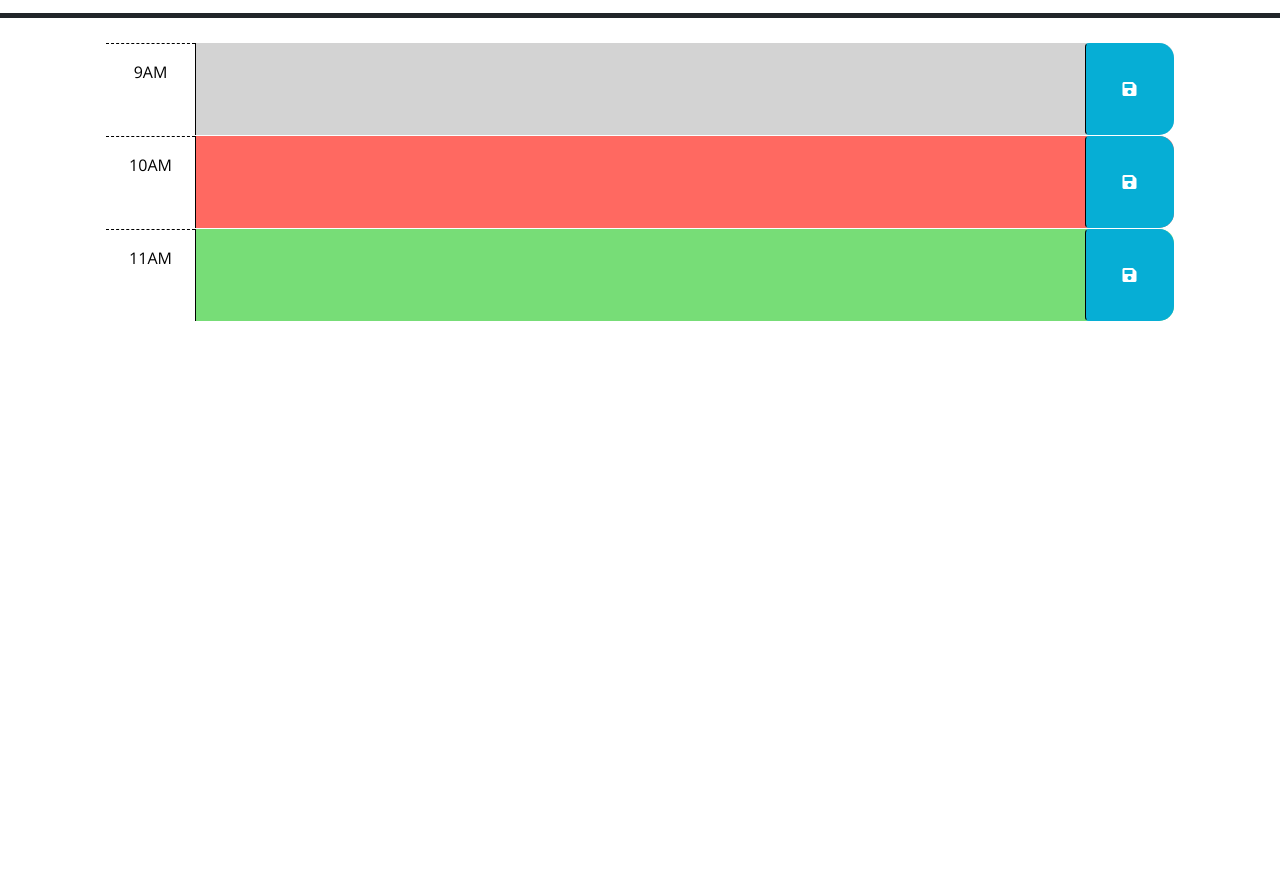
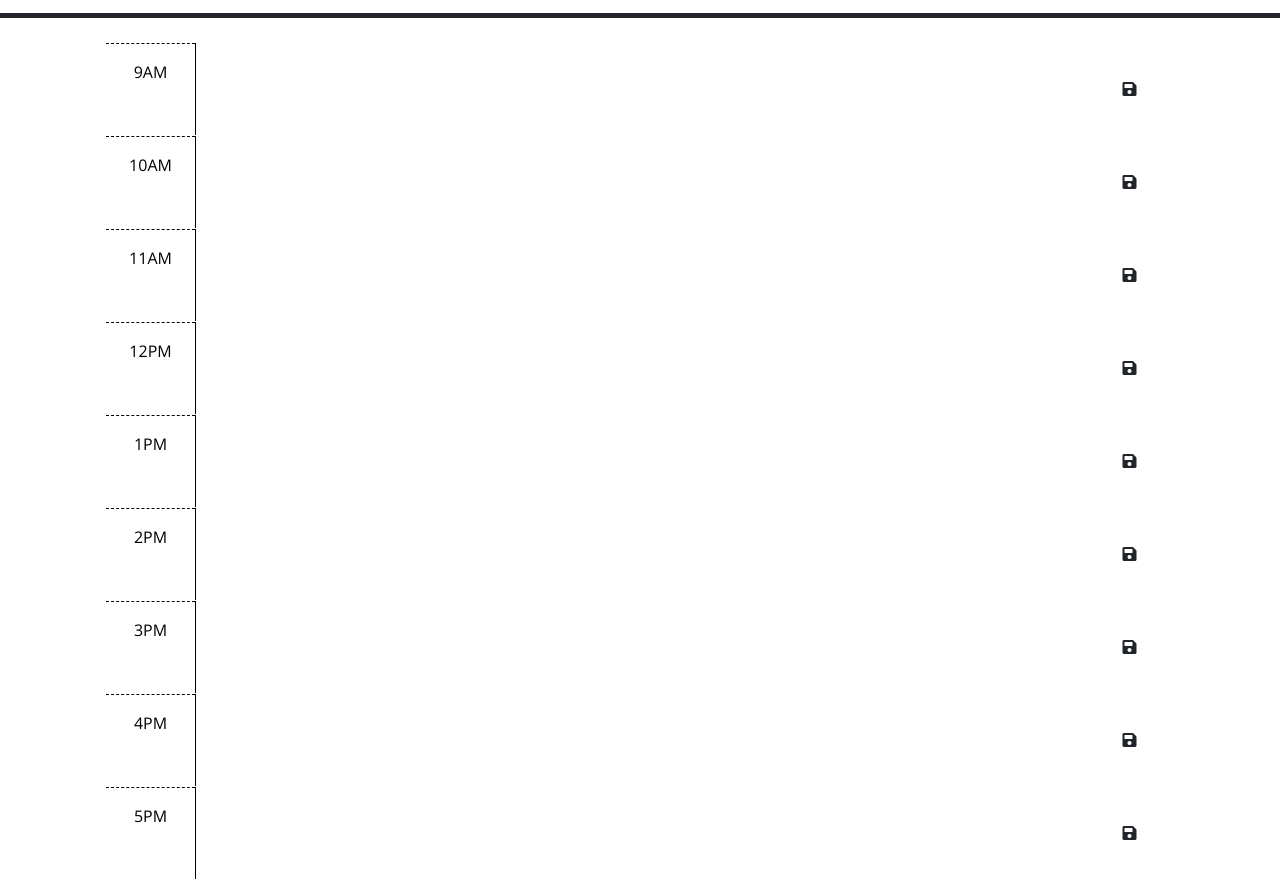
Before and after one commit to DNasson/Work-Day-Scheduler, a plain HTML site: page index.html in a window 1280 px wide. Shown: the part 260-1139 px from the top of the page. Before the commit the page ends 800 px from the top, so only its background shows below. Drawn offline with nearby package versions, Linux system fonts and the light colour scheme.

Commit message:
"add rest of times, save button js"

```diff
--- a/assets/script.js
+++ b/assets/script.js
@@ -1,6 +1,10 @@
+var timeDisplayel = $('#currentDay');
+var hours = $('#hoursDay');
+
 // Wrap all code that interacts with the DOM in a call to jQuery to ensure that
 // the code isn't run until the browser has finished rendering all the elements
 // in the html.
+
 $(function () {
     // TODO: Add a listener for click events on the save button. This code should
     // use the id in the containing time-block as a key to save the user input in
@@ -8,10 +12,67 @@ $(function () {
     // function? How can DOM traversal be used to get the "hour-x" id of the
     // time-block containing the button that was clicked? How might the id be
     // useful when saving the description in local storage?
-    var plan = $('#9am')
-    var saveBtn = $('.saveBtn');
+      // for (var i = 0; i < hours.length; i++)
+      //     var hourBtn = $('<button>');
+      //     hourBtn.addClass('hour-button btn btn-info');
+      //     hourBtn.attr('data-letter', hours[i]);
+      //     hourBtn.text(hours[i]);
+      //     buttonListEl.append(hourBtn);
+
+
+      var saveBtn = $('.saveBtn9');
       saveBtn.on('click', function () {
-        localStorage.setItem("task", plan);
+        var hour1 = $(this).siblings('.description9').val();
+        localStorage.setItem("9am", hour1);
+        // var getTask = localStorage.getItem("9am");
+
+      });
+      var saveBtn = $('.saveBtn10');
+      saveBtn.on('click', function () {
+      var hour2 = $(this).siblings('.description10').val();
+        localStorage.setItem("10am", hour2);
+      });
+
+      var saveBtn = $('.saveBtn11');
+      saveBtn.on('click', function () {
+      var hour3 = $(this).siblings('.description11').val();
+        localStorage.setItem("11am", hour3);
+      });
+
+      var saveBtn = $('.saveBtn12');
+      saveBtn.on('click', function () {
+      var hour4 = $(this).siblings('.description12').val();
+        localStorage.setItem("12pm", hour4);
+      });
+
+      var saveBtn = $('.saveBtn1');
+      saveBtn.on('click', function () {
+      var hour5 = $(this).siblings('.description1').val();
+        localStorage.setItem("1pm", hour5);
+      });
+
+      var saveBtn = $('.saveBtn2');
+      saveBtn.on('click', function () {
+      var hour6 = $(this).siblings('.description2').val();
+        localStorage.setItem("2pm", hour6);
+      });
+
+      var saveBtn = $('.saveBtn3');
+      saveBtn.on('click', function () {
+      var hour7 = $(this).siblings('.description3').val();
+        localStorage.setItem("3pm", hour7);
+      });
+
+      var saveBtn = $('.saveBtn4');
+      saveBtn.on('click', function () {
+      var hour8 = $(this).siblings('.description4').val();
+        localStorage.setItem("4pm", hour8);
+      });
+
+      var saveBtn = $('.saveBtn5');
+      saveBtn.on('click', function () {
+      var hour9 = $(this).siblings('.description5').val();
+        localStorage.setItem("5pm", hour9);
       });
 
     // TODO: Add code to apply the past, present, or future class to each time
--- a/index.html
+++ b/index.html
@@ -28,50 +28,81 @@
       <p class="lead">A simple calendar app for scheduling your work day</p>
       <p id="currentDay" class="lead"></p>
     </header>
-    <div class="container-lg px-5">
-      <!-- Use class for "past", "present", and "future" to apply styles to the
-        time-block divs accordingly. The javascript will need to do this by
-        adding/removing these classes on each div by comparing the hour in the
-        id to the current hour. The html provided below is meant to be an example
-        demonstrating how the css provided can be leveraged to create the
-        desired layout and colors. The html below should be removed or updated
-        in the finished product. Remember to delete this comment once the
-        code is implemented.
-        -->
+    <div id="hoursDay" class="container-lg px-5">
 
-      <!-- Example of a past time block. The "past" class adds a gray background color. -->
-      <div id="hour-9" class="row time-block past">
+      <div id="hour-9" class="row time-block">
         <div class="col-2 col-md-1 hour text-center py-3">9AM</div>
-        <textarea name= "9am" class="col-8 col-md-10 description" id="9am" rows="3"> </textarea>
-        <button class="btn saveBtn col-2 col-md-1" aria-label="save">
+        <textarea class="col-8 col-md-10 description9"rows="3"> </textarea>
+        <button class="btn saveBtn9 col-2 col-md-1" aria-label="save">
           <i class="fas fa-save" aria-hidden="true"></i>
         </button>
       </div>
 
-      <!-- Example of a a present time block. The "present" class adds a red background color. -->
-      <div id="hour-10" class="row time-block present">
+      <div id="hour-10" class="row time-block">
         <div class="col-2 col-md-1 hour text-center py-3">10AM</div>
-        <textarea class="col-8 col-md-10 description" rows="3"> </textarea>
-        <button class="btn saveBtn col-2 col-md-1" aria-label="save">
+        <textarea class="col-8 col-md-10 description10" rows="3"> </textarea>
+        <button class="btn saveBtn10 col-2 col-md-1" aria-label="save">
           <i class="fas fa-save" aria-hidden="true"></i>
         </button>
       </div>
 
-      <!-- Example of a future time block. The "future" class adds a green background color. -->
-      <div id="hour-11" class="row time-block future">
+      <div id="hour-11" class="row time-block">
         <div class="col-2 col-md-1 hour text-center py-3">11AM</div>
-        <textarea class="col-8 col-md-10 description" rows="3"> </textarea>
-        <button class="btn saveBtn col-2 col-md-1" aria-label="save">
+        <textarea class="col-8 col-md-10 description11" rows="3"> </textarea>
+        <button class="btn saveBtn11 col-2 col-md-1" aria-label="save">
+          <i class="fas fa-save" aria-hidden="true"></i>
+        </button>
+      </div>
+
+      <div id="hour-12" class="row time-block">
+        <div class="col-2 col-md-1 hour text-center py-3">12PM</div>
+        <textarea class="col-8 col-md-10 description12" rows="3"> </textarea>
+        <button class="btn saveBtn12 col-2 col-md-1" aria-label="save">
+          <i class="fas fa-save" aria-hidden="true"></i>
+        </button>
+      </div>
+
+      <div id="hour-1" class="row time-block">
+        <div class="col-2 col-md-1 hour text-center py-3">1PM</div>
+        <textarea class="col-8 col-md-10 description1" rows="3"> </textarea>
+        <button class="btn saveBtn1 col-2 col-md-1" aria-label="save">
+          <i class="fas fa-save" aria-hidden="true"></i>
+        </button>
+      </div>
+
+      <div id="hour-2" class="row time-block">
+        <div class="col-2 col-md-1 hour text-center py-3">2PM</div>
+        <textarea class="col-8 col-md-10 description2" rows="3"> </textarea>
+        <button class="btn saveBtn2 col-2 col-md-1" aria-label="save">
+          <i class="fas fa-save" aria-hidden="true"></i>
+        </button>
+      </div>
+
+      <div id="hour-3" class="row time-block">
+        <div class="col-2 col-md-1 hour text-center py-3">3PM</div>
+        <textarea class="col-8 col-md-10 description3" rows="3"> </textarea>
+        <button class="btn saveBtn3 col-2 col-md-1" aria-label="save">
+          <i class="fas fa-save" aria-hidden="true"></i>
+        </button>
+      </div>
+
+      <div id="hour-4" class="row time-block">
+        <div class="col-2 col-md-1 hour text-center py-3">4PM</div>
+        <textarea class="col-8 col-md-10 description4" rows="3"> </textarea>
+        <button class="btn saveBtn4 col-2 col-md-1" aria-label="save">
+          <i class="fas fa-save" aria-hidden="true"></i>
+        </button>
+      </div>
+
+      <div id="hour-5" class="row time-block">
+        <div class="col-2 col-md-1 hour text-center py-3">5PM</div>
+        <textarea class="col-8 col-md-10 description5" rows="3"> </textarea>
+        <button class="btn saveBtn5 col-2 col-md-1" aria-label="save">
           <i class="fas fa-save" aria-hidden="true"></i>
         </button>
       </div>
 
     <script src="https://code.jquery.com/jquery-3.4.1.min.js"></script>
-    <!-- <script
-      src="https://cdn.jsdelivr.net/npm/dayjs@1.11.3/dayjs.min.js"
-      integrity="sha256-iu/zLUB+QgISXBLCW/mcDi/rnf4m4uEDO0wauy76x7U="
-      crossorigin="anonymous"
-    ></script> -->
     <script
     src="https://cdn.jsdelivr.net/npm/dayjs@1.11.3/dayjs.min.js"
     integrity="sha256-iu/zLUB+QgISXBLCW/mcDi/rnf4m4uEDO0wauy76x7U="
```
